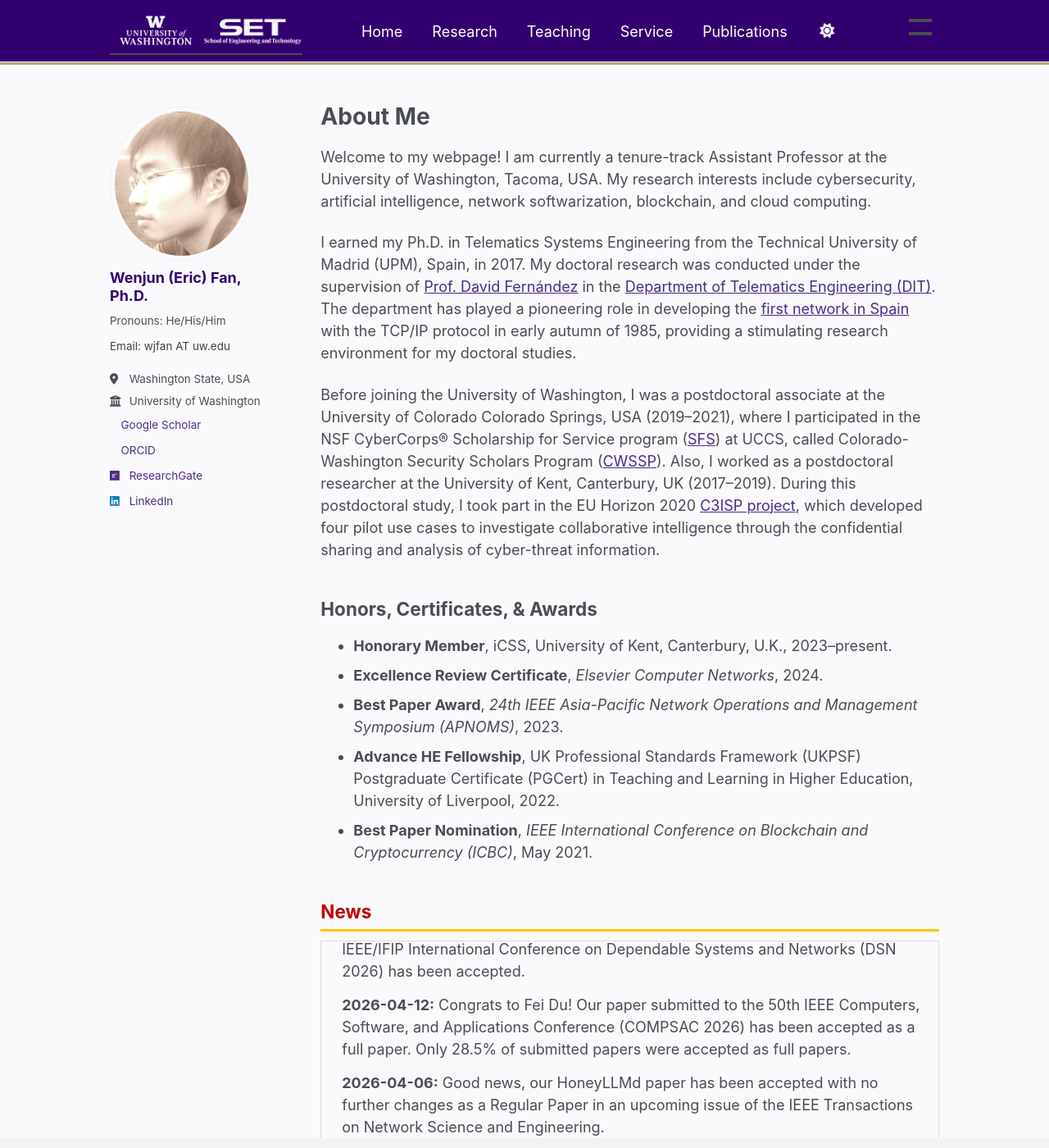
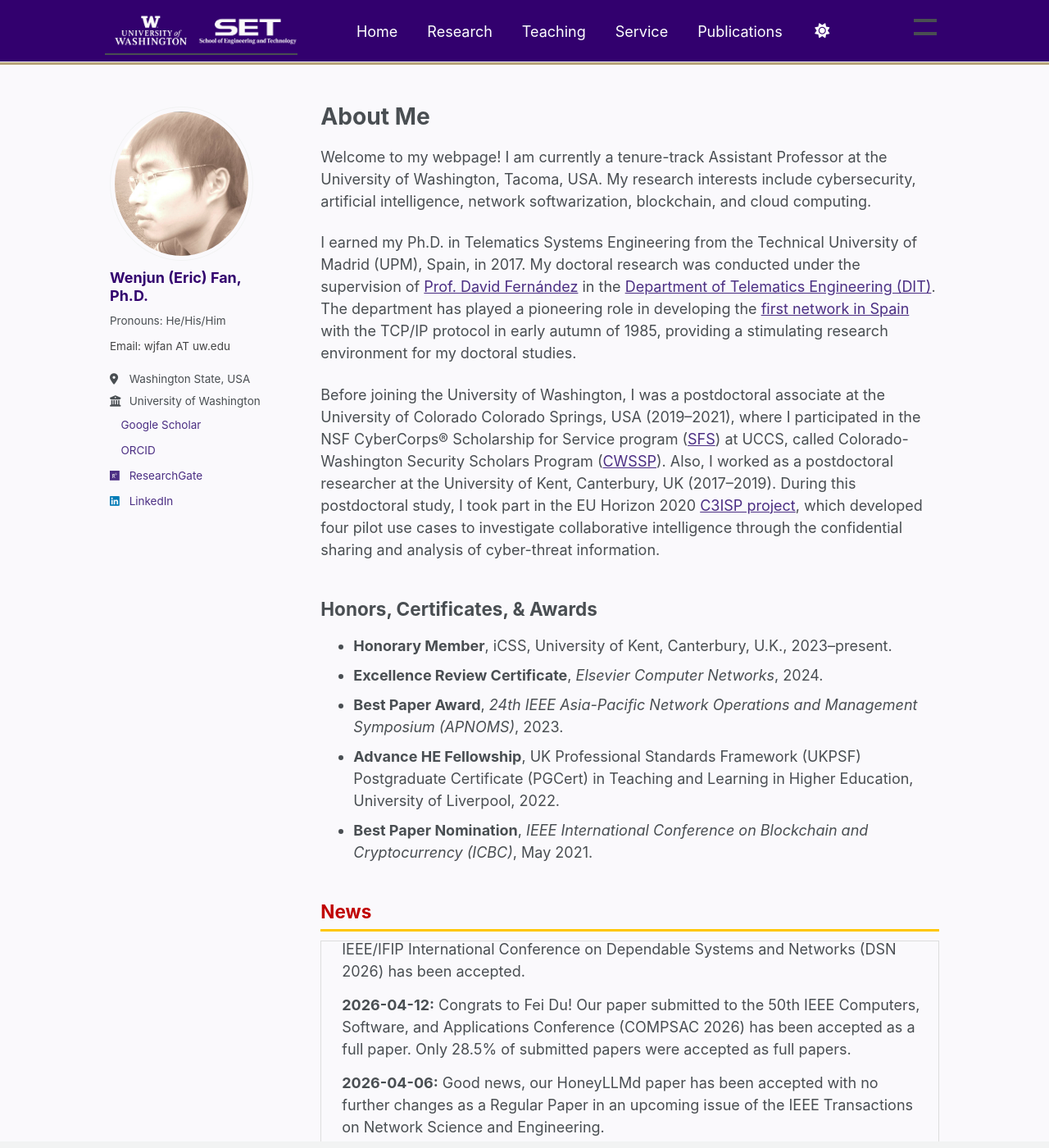
Before and after one commit to fanwj2010/fanwj2010.github.io, a Jekyll site: the page built from _pages/about.md, in a window 1280 px wide and 1400 px high. Shown: the whole window at 82% size. Built offline with Jekyll 4.4.1, drawn with Linux system fonts in a browser that asks for light colours; a script bundle is joined from its source files by our own code; a style sheet for code colours, icons or effects is not loaded.

Commit message:
Update main.scss

```diff
--- a/assets/css/main.scss
+++ b/assets/css/main.scss
@@ -111,7 +111,7 @@
 @media (min-width: 960px) {
   /* Match the width and horizontal padding of #main */
   .masthead__inner-wrap {
-    max-width: 1048px !important;
+    max-width: 1060px !important;
     width: 100% !important;
     box-sizing: border-box !important;
     padding-left: 1em !important;
@@ -282,7 +282,7 @@
 
 .page__footer footer {
   margin: 0 !important;
-  padding: 3px 0 !important;
+  padding: 2px 0 !important;
   min-height: 0 !important;
 }
 
@@ -294,8 +294,8 @@
 .visitor-counter {
   text-align: center;
   margin: 0 auto !important;
-  padding: 3px 0 !important;
-  font-size: 12px;
+  padding: 2px 0 !important;
+  font-size: 10px;
   line-height: 1;
 }
 
@@ -335,7 +335,7 @@
 .site-logo {
   height: 38px !important;
   width: auto !important;
-  max-width: 150px !important;
+  max-width: 140px !important;
   object-fit: contain;
   margin-left: 0 !important;
   margin-right: 0 !important;
```
